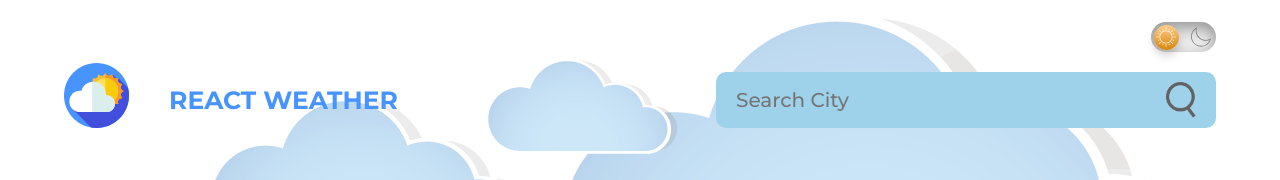
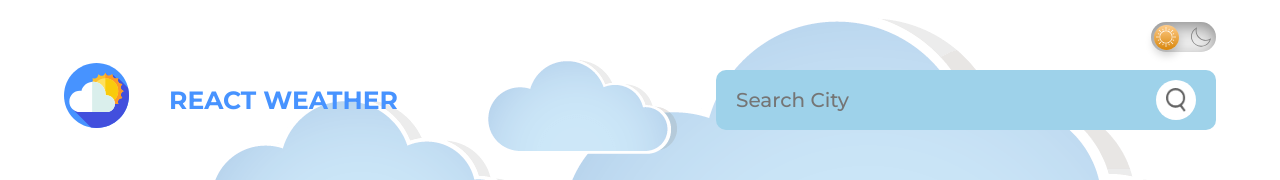
Before and after one commit to matyashelena/React-Project, a React (Create React App) app: page / in a window 1280 px wide. Shown: the part 320-500 px from the top of the page. Built offline with nearby package versions, Linux system fonts and the light colour scheme.

Commit message:
fix form sumbit & temp = -0

```diff
--- a/package.json
+++ b/package.json
@@ -6,7 +6,6 @@
     "@testing-library/jest-dom": "^5.17.0",
     "@testing-library/react": "^13.4.0",
     "@testing-library/user-event": "^13.5.0",
-    "axios": "^1.6.0",
     "react": "^18.2.0",
     "react-dom": "^18.2.0",
     "react-moment": "^1.1.3",
--- a/src/App.css
+++ b/src/App.css
@@ -135,10 +135,14 @@ img {
   align-items: center;
   justify-content: center;
   cursor: pointer;
-  width: 30px;
+  width: 40px;
+  height: 40px;
+  background-color: #fff;
+  padding: 5px;
+  border-radius: 50%;
 }
 .search button img {
-  width: 30px;
+  width: 20px;
 }
 .invalid_name {
   margin-left: auto;
@@ -253,6 +257,7 @@ img {
   justify-content: center;
   padding: 10px;
   width: 50px;
+  height: 50px;
 }
 
 
@@ -401,5 +406,6 @@ img {
   }
   .icon {
     width: 45px;
+    height: 45px;
   }
 }
--- a/src/App.js
+++ b/src/App.js
@@ -66,6 +66,7 @@ function Page() {
           setIsErrore(true);
           return false;
         }
+        setIsErrore(false);
         return res.json()
       })
       .then((response) => {
@@ -115,10 +116,10 @@ function SearcField(props) {
   return (
       <header className="header">
         <Logo/>
-        <div className="search">
+        <form onSubmit={searchHandler} className="search">
           <Input type='search' placeholder='search city' value={props.value} onInputChange={inputHandler}/>
           <Button clicker={searchHandler}><img src={icon_search} alt=''/></Button>
-        </div>
+        </form>
       </header>
   )
 }
--- a/src/components/DayWeather.js
+++ b/src/components/DayWeather.js
@@ -15,6 +15,13 @@ import drizzle from '../images/drizzle.png';
 import fog from '../images/fog.png'
 
 function DayWeather(props) {
+  const tempNow = props.weather.main.temp.toFixed();
+  let weatherTempNow;
+  if (tempNow === '-0') {
+    weatherTempNow = 0
+  } else {
+    weatherTempNow = tempNow
+  }
 
   let icon_weather;
   const icon_desc = props.weather.weather[0].main;
@@ -55,7 +62,7 @@ function DayWeather(props) {
         <div className="card card_city">
           <div className="weather_header">
             <div className="weather_main">
-              <div className="weather_temp">{props.weather.main.temp.toFixed()}°</div>
+              <div className="weather_temp">{weatherTempNow}°</div>
               <div className='moment'>{moment().format('dddd')}
               </div>
             </div>
```
Also changed, not shown: src/images/humidity.png, src/images/humidity1.png (deleted).
